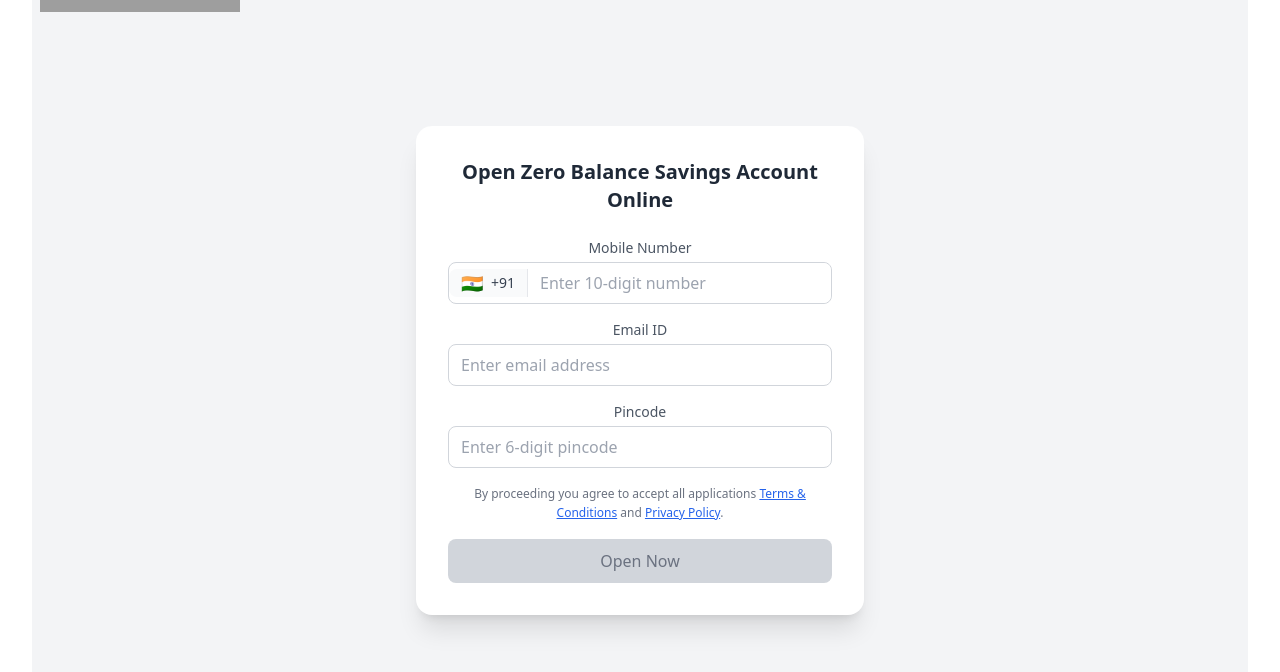
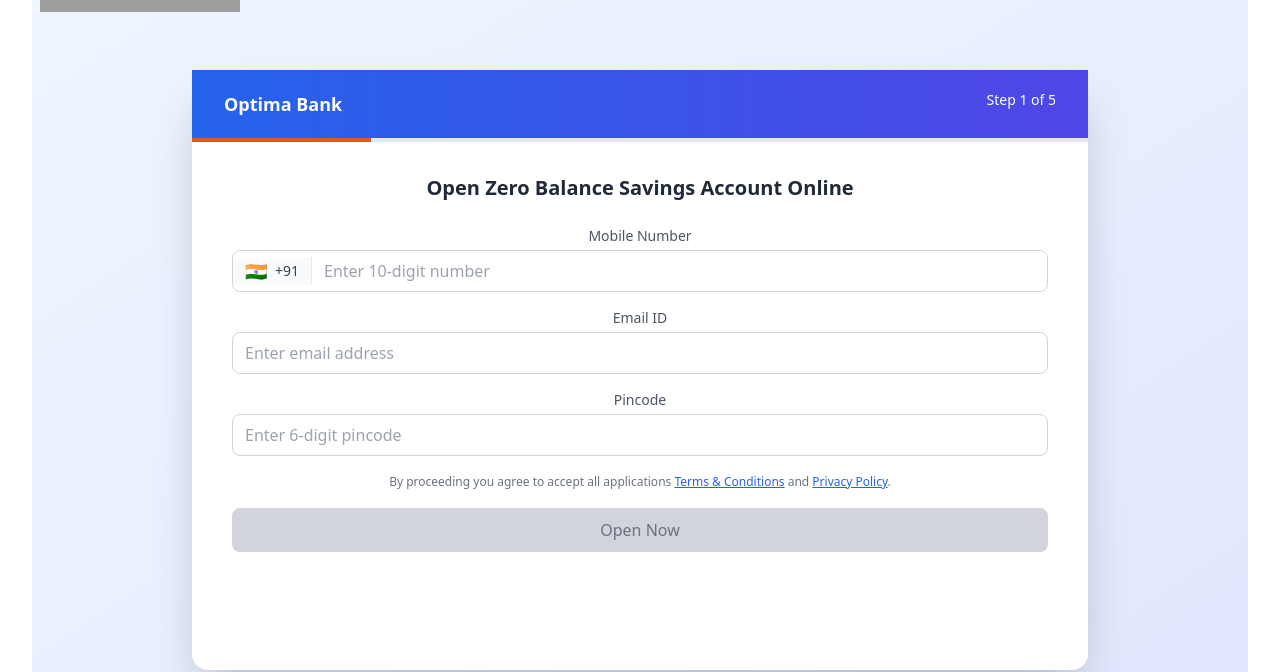
Before and after one commit to Sahasragoud/net-banking-application-dev, a React (Vite) app in the folder frontend/optima-net-app/: page / in a window 1280 px wide. Shown: the part 127-799 px from the top of the page. Built offline with nearby package versions, Linux system fonts and the light colour scheme; grey boxes are pictures that could not be loaded; the HTML template or start-up script is replaced by a standard one.

Commit message:
Step layout for account opening

```diff
--- /dev/null
+++ b/frontend/optima-net-app/src/account-open-pages/AccountStepLayout.tsx
@@ -0,0 +1,45 @@
+import type { ReactNode } from "react";
+
+interface Props {
+  step: number;
+  totalSteps: number;
+  children: ReactNode;
+}
+
+export default function AccountOpeningLayout({
+  step,
+  totalSteps,
+  children,
+}: Props) {
+  const progress = (step / totalSteps) * 100;
+
+  return (
+    <div className="h-screen overflow-hidden bg-gradient-to-br from-blue-50 to-indigo-100 flex items-center justify-center">
+
+      <div className="w-full max-w-4xl h-[75vh] bg-white rounded-2xl shadow-2xl flex flex-col">
+
+        {/* Header */}
+        <div className="bg-gradient-to-r from-blue-600 to-indigo-600 text-white px-8 py-5 flex justify-between">
+          <span className="text-lg font-semibold">Optima Bank</span>
+          <span className="text-sm">
+            Step {step} of {totalSteps}
+          </span>
+        </div>
+
+        {/* Progress */}
+        <div className="w-full h-1 bg-gray-200">
+          <div
+            className="h-1 bg-orange-600 transition-all duration-500"
+            style={{ width: `${progress}%` }}
+          />
+        </div>
+
+        {/* Scroll Area */}
+        <div className="flex-1 overflow-y-auto px-10 py-8">
+          {children}
+        </div>
+
+      </div>
+    </div>
+  );
+}
--- a/frontend/optima-net-app/src/account-open-pages/AddressDetailsPage.tsx
+++ b/frontend/optima-net-app/src/account-open-pages/AddressDetailsPage.tsx
@@ -1,6 +1,7 @@
 import React, { useState } from "react";
 import NomineePopup from "./NomineePopup";
 import { useNavigate } from "react-router-dom";
+import AccountStepLayout from "./AccountStepLayout";
 
 const AddressDetailsPage: React.FC = () => {
   const [flatNo, setFlatNo] = useState("");
@@ -39,8 +40,7 @@
 
 
   return (
-    <div className="min-h-screen flex items-center justify-center bg-gray-100 px-4">
-      <div className="w-full max-w-lg bg-white rounded-2xl shadow-xl p-8">
+    <AccountStepLayout step={5} totalSteps={7}>
         <h2 className="text-2xl font-semibold text-center mb-2">
           Address Details
         </h2>
@@ -119,9 +119,7 @@
             onLater={handleLater}
           />
         )}
-
-      </div>
-    </div>
+    </AccountStepLayout>
   );
 };
 
--- a/frontend/optima-net-app/src/account-open-pages/FormalityCheckPage.tsx
+++ b/frontend/optima-net-app/src/account-open-pages/FormalityCheckPage.tsx
@@ -1,5 +1,6 @@
 import { useState } from "react";
 import { useNavigate } from "react-router-dom";
+import AccountStepLayout from "./AccountStepLayout";
 
 export default function FormalityCheckPage() {
   const [checks, setChecks] = useState<boolean[]>(
@@ -24,10 +25,9 @@
   };
 
   return (
-    <div className="min-h-screen flex justify-center items-center bg-gray-100">
-      <div className="bg-white p-8 rounded-xl shadow w-full max-w-md">
+    <AccountStepLayout step={6} totalSteps={7}>
 
-        {/* Heading */}
+    {/* Heading */}
         <h1 className="text-xl font-semibold mb-2">
           Formality Check
         </h1>
@@ -77,8 +77,6 @@
         >
           Proceed
         </button>
-
-      </div>
-    </div>
+      </AccountStepLayout>
   );
 }
--- a/frontend/optima-net-app/src/account-open-pages/NominationPage.tsx
+++ b/frontend/optima-net-app/src/account-open-pages/NominationPage.tsx
@@ -1,4 +1,6 @@
 import { useState } from "react";
+import AccountOpeningLayout from "./AccountStepLayout";
+import AccountStepLayout from "./AccountStepLayout";
 
 /* =======================
    Type Definitions
@@ -124,8 +126,7 @@
   ======================= */
 
   return (
-    <div className="min-h-screen bg-gray-100 flex justify-center py-10 px-4">
-      <div className="w-full max-w-5xl bg-white rounded-3xl shadow-xl p-10">
+    <AccountStepLayout step={7} totalSteps={7}>
 
         {/* Header */}
         <div className="mb-8">
@@ -217,8 +218,6 @@
             </button>
           </div>
         )}
-      </div>
-
       {/* Modal */}
       {showForm && (
         <div className="fixed inset-0 backdrop-blur-sm bg-black/30 flex justify-center items-center">
@@ -295,6 +294,6 @@
           </div>
         </div>
       )}
-    </div>
+    </AccountStepLayout>
   );
 }
--- a/frontend/optima-net-app/src/account-open-pages/PersonalInfo.tsx
+++ b/frontend/optima-net-app/src/account-open-pages/PersonalInfo.tsx
@@ -1,5 +1,6 @@
 import React, { useState } from "react";
 import { useNavigate } from "react-router-dom";
+import AccountStepLayout from "./AccountStepLayout";
 
 interface FormData {
   mobile: string;
@@ -52,8 +53,7 @@
   };
 
   return (
-    <div className="min-h-screen flex items-center justify-center bg-gray-100 px-4">
-      <div className="w-full max-w-md bg-white rounded-2xl shadow-xl p-6 sm:p-8">
+    <AccountStepLayout step={1} totalSteps={5}>
         <h2 className="text-xl font-semibold text-gray-800 mb-6 text-center">
           Open Zero Balance Savings Account Online
         </h2>
@@ -164,8 +164,8 @@
             Open Now
           </button>
         </form>
-      </div>
-    </div>
+
+    </AccountStepLayout>
   );
 };
 
--- a/frontend/optima-net-app/src/account-open-pages/SetMPINPage.tsx
+++ b/frontend/optima-net-app/src/account-open-pages/SetMPINPage.tsx
@@ -1,4 +1,5 @@
 import { useState } from "react";
+import AccountStepLayout from "./AccountStepLayout";
 
 export default function SetMPINPage() {
   const [mpin, setMpin] = useState("");
@@ -27,9 +28,7 @@
     };
 
   return (
-    <div className="min-h-screen flex justify-center items-center bg-gray-100">
-      <div className="bg-white p-8 rounded-xl shadow w-full max-w-md">
-
+    <AccountStepLayout step={4} totalSteps={13}>
         {/* Heading */}
         <h1 className="text-xl font-semibold mb-2">
           Set MPIN
@@ -84,8 +83,6 @@
         <p className="text-xs text-center text-gray-500">
           Your MPIN will be required for secure transactions.
         </p>
-
-      </div>
-    </div>
+    </AccountStepLayout>
   );
 }
--- a/frontend/optima-net-app/src/account-open-pages/UserDetailsPage.tsx
+++ b/frontend/optima-net-app/src/account-open-pages/UserDetailsPage.tsx
@@ -1,5 +1,6 @@
 import React, { useState } from "react";
 import { useNavigate } from "react-router-dom";
+import AccountStepLayout from "./AccountStepLayout";
 
 const UserDetailsPage: React.FC = () => {
   const [occupation, setOccupation] = useState("");
@@ -30,8 +31,7 @@
   };
 
   return (
-    <div className="min-h-screen flex items-center justify-center bg-gray-100 px-4">
-      <div className="w-full max-w-lg bg-white rounded-2xl shadow-xl p-8">
+    <AccountStepLayout step={3} totalSteps={5}>
         <h2 className="text-2xl font-semibold text-center mb-6">
           User Details
         </h2>
@@ -150,8 +150,7 @@
           </button>
 
         </form>
-      </div>
-    </div>
+      </AccountStepLayout>
   );
 };
 
--- a/frontend/optima-net-app/src/account-open-pages/WelcomPage.tsx
+++ b/frontend/optima-net-app/src/account-open-pages/WelcomPage.tsx
@@ -1,6 +1,7 @@
 import React, { useState } from "react";
 import PanVerifyPopUp from "./PanVerifyPopUp";
 import AadharVerifyPopUp from "./AadharVerifyPopUp";
+import AccountStepLayout from "./AccountStepLayout";
 
 type IdType = "aadhaar" | "voter";
 
@@ -37,10 +38,8 @@
   };
 
   return (
-    <div className="min-h-screen flex items-center justify-center bg-gray-100 px-4">
-      <div className="w-full max-w-md bg-white rounded-2xl shadow-xl p-6 sm:p-8">
 
-        {/* Heading */}
+    <AccountStepLayout step={2} totalSteps={5}>
         <div className="text-center mb-6">
           <h1 className="text-2xl font-semibold text-gray-800 flex items-center justify-center gap-2">
             Welcome 👏
@@ -202,7 +201,6 @@
           </button>
 
         </form>
-      </div>
 
       {showVerify && (
         <PanVerifyPopUp
@@ -228,7 +226,7 @@
         />
         )}
 
-    </div>
+  </AccountStepLayout>
   );
 };
 
```
